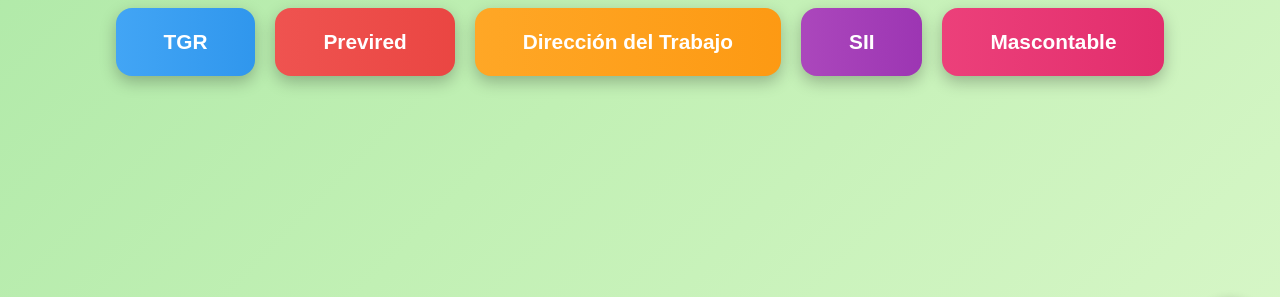
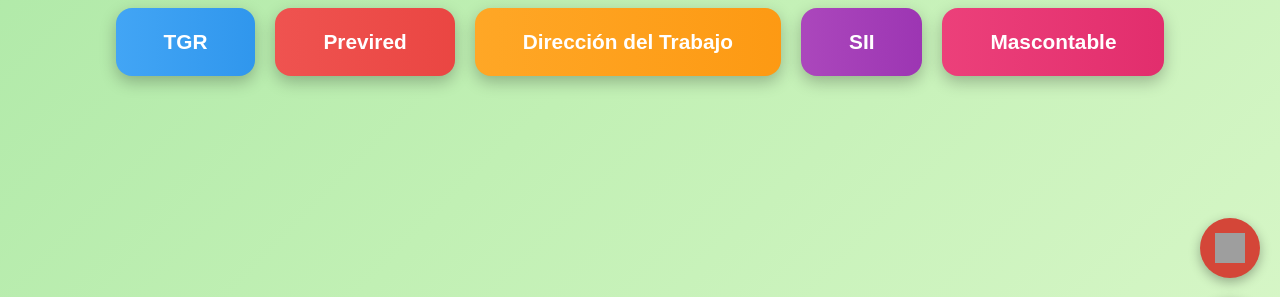
Before and after one commit to Fran5142/Vianney_conta, a plain HTML site: page index.html in a window 1280 px wide. Shown: the part 422-719 px from the top of the page. Drawn offline with Linux system fonts and the light colour scheme; grey boxes are pictures that could not be loaded.

Commit message:
Update index.html

```diff
--- a/index.html
+++ b/index.html
@@ -128,13 +128,42 @@
   width: 30px;
   height: 30px;
 }
+
+/* Botón flotante Gmail */
+.gmail-btn {
+  position: fixed;
+  bottom: 100px; /* justo encima del botón WhatsApp */
+  right: 20px;
+  width: 60px;
+  height: 60px;
+  background-color: #D44638; /* rojo Gmail */
+  border-radius: 50%;
+  display: flex;
+  align-items: center;
+  justify-content: center;
+  box-shadow: 0 4px 12px rgba(0,0,0,0.3);
+  cursor: pointer;
+  transition: transform 0.2s ease, box-shadow 0.2s ease;
+  z-index: 1000;
+}
+
+.gmail-btn:hover {
+  transform: translateY(-3px);
+  box-shadow: 0 8px 20px rgba(0,0,0,0.4);
+}
+
+.gmail-btn img {
+  width: 30px;
+  height: 30px;
+}
 </style>
 </head>
 <body>
 
 <!-- Encabezado con logo -->
 <h1>
-  <img src="https://archive.org/download/whats-app-image-2025-08-24-at-17.32.37/VIANNEY%20CONTA.png" alt="Logo"></h1>
+  <img src="https://archive.org/download/whats-app-image-2025-08-24-at-17.32.37/VIANNEY%20CONTA.png" alt="Logo">
+</h1>
 
 <!-- Título principal -->
 <h2>Páginas principales</h2>
@@ -148,10 +177,15 @@
   <button class="btn btn-pink" onclick="window.open('https://mascontable.maserp.cl/','_blank')">Mascontable</button>
 </div>
 
-<!-- Botón WhatsApp -->
+<!-- Botón flotante WhatsApp -->
 <div class="whatsapp-btn" onclick="window.open('https://web.whatsapp.com/send?phone=569XXXXXXXX&text=Hola!','_blank')">
   <img src="https://upload.wikimedia.org/wikipedia/commons/6/6b/WhatsApp.svg" alt="WhatsApp">
 </div>
 
+<!-- Botón flotante Gmail -->
+<div class="gmail-btn" onclick="window.open('https://mail.google.com/', '_blank')">
+  <img src="https://upload.wikimedia.org/wikipedia/commons/4/4e/Gmail_Icon.png" alt="Gmail">
+</div>
+
 </body>
 </html>
```
